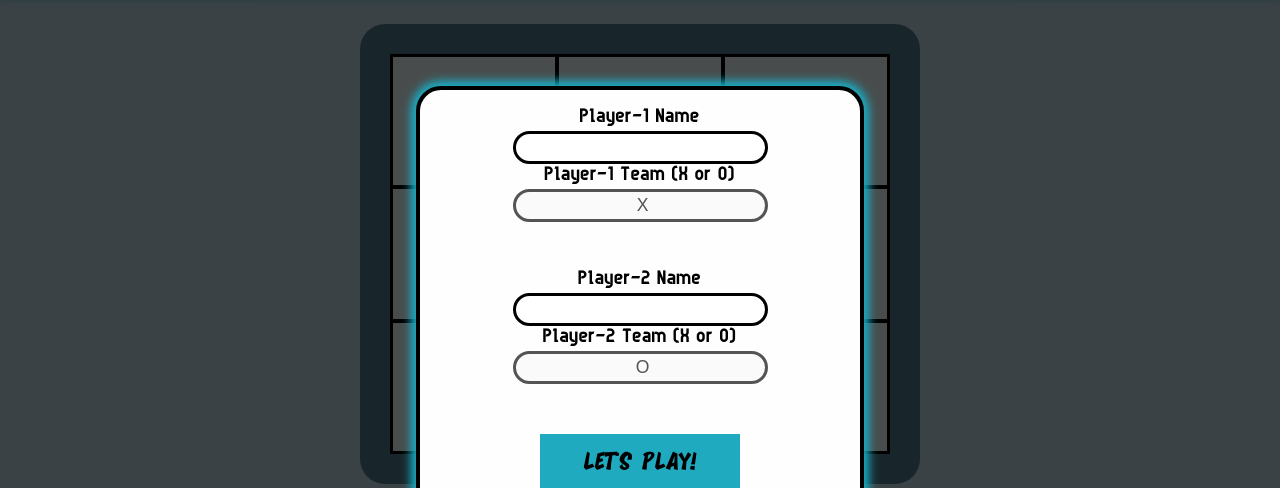
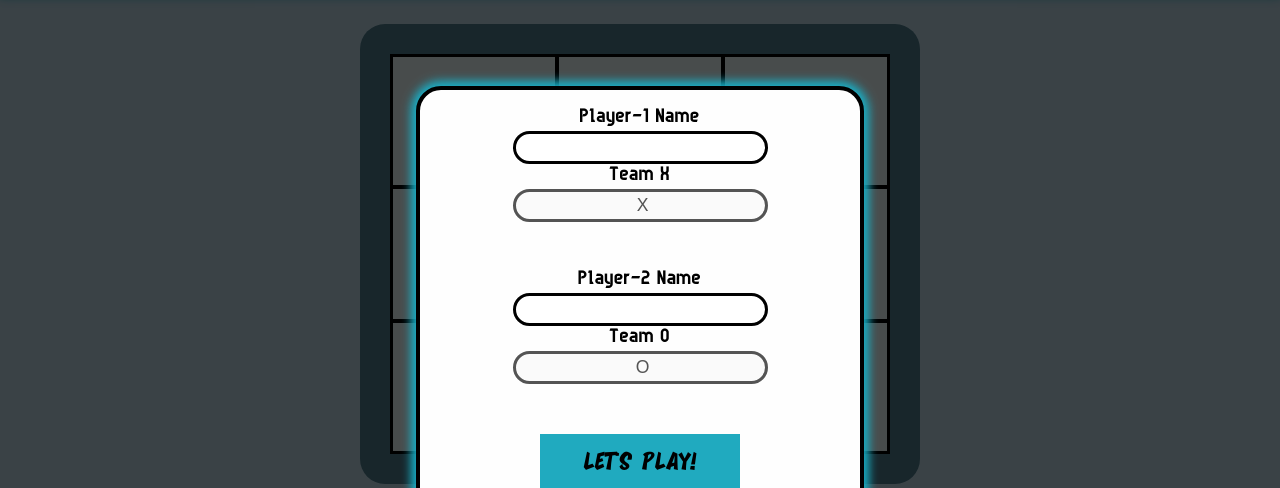
Before and after one commit to ZachLee12/Tic-Tac-Toe-Game, a plain HTML site: page index.html in a window 1280 px wide. Shown: the part 106-594 px from the top of the page. Drawn offline with Linux system fonts and the light colour scheme.

```diff
--- a/index.html
+++ b/index.html
@@ -45,7 +45,7 @@
                             <input type="text" id="player1-name" required>
                         </div>
                         <div class="team-container">
-                            <label for="player1-team">Player-1 Team (X or O)</label>
+                            <label for="player1-team">Team X</label>
                             <input type="text" id="player1-team" disabled value="X">
                         </div>
                     </div>
@@ -55,7 +55,7 @@
                             <input type="text" id="player2-name" required>
                         </div>
                         <div class="team-container">
-                            <label for="player2-team">Player-2 Team (X or O)</label>
+                            <label for="player2-team">Team O</label>
                             <input type="text" id="player2-team" disabled value="O">
                         </div>
                     </div>
```
